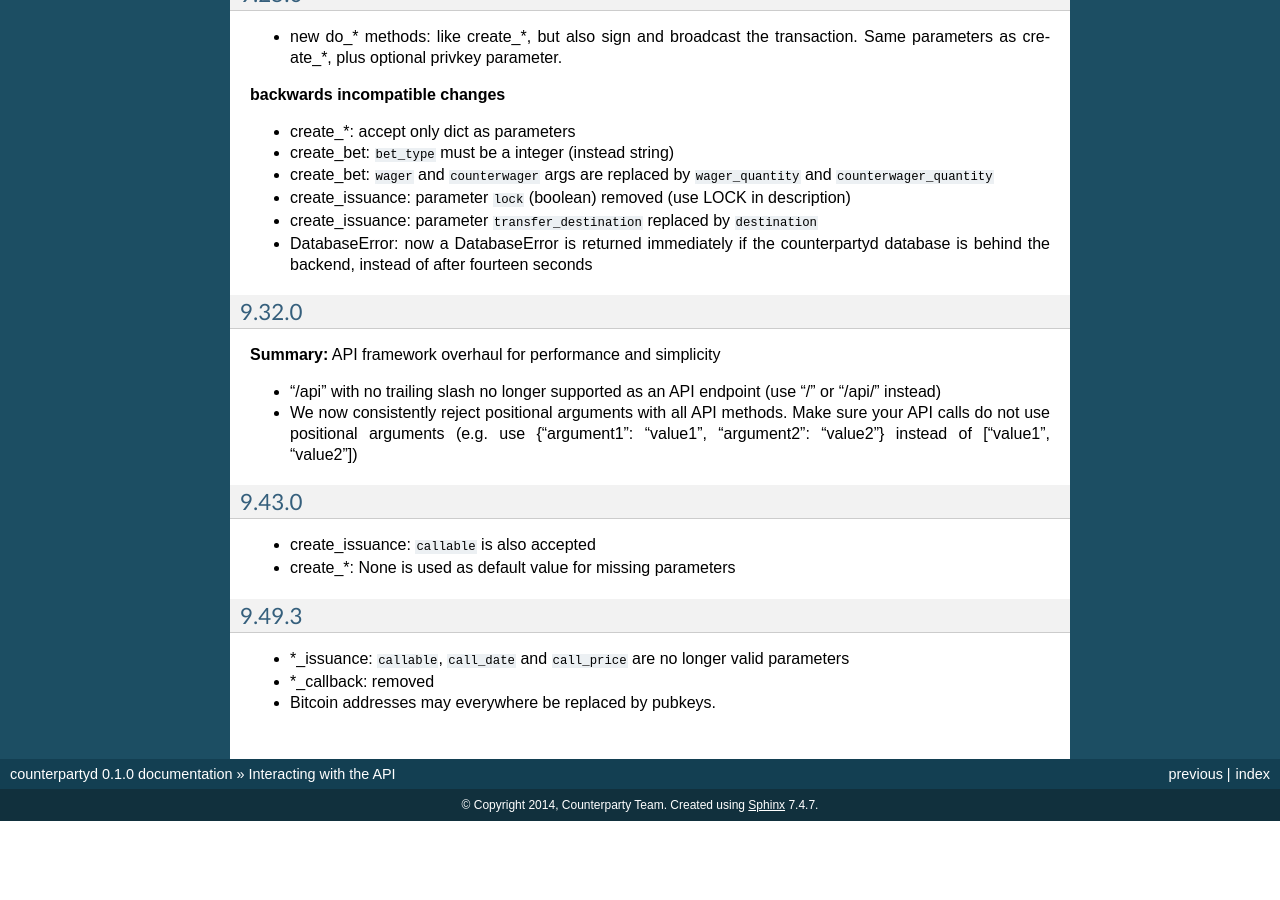
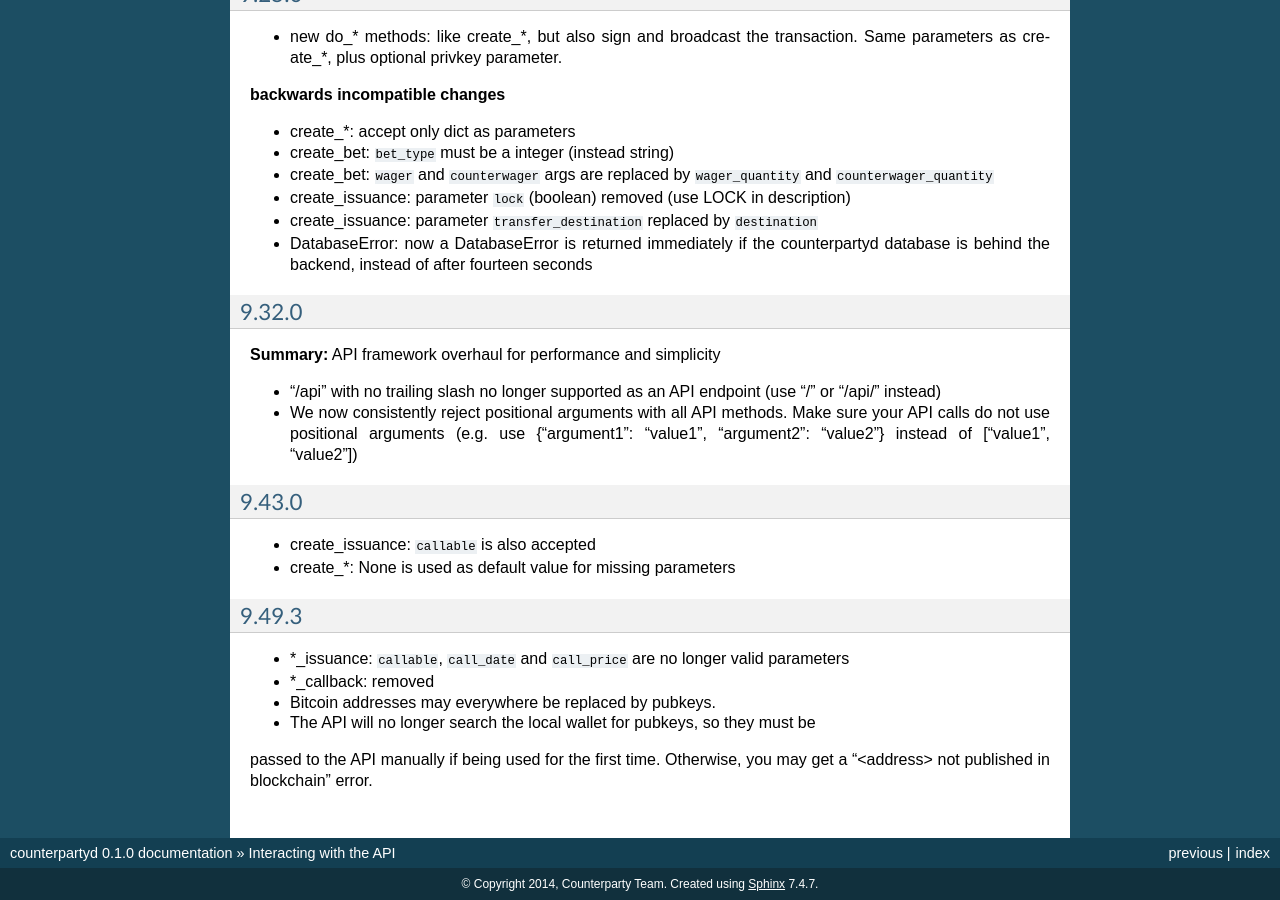
Before and after one commit to CounterpartyXCP/counterparty-core, a Sphinx documentation site: the page built from docs/API.rst, in a window 1280 px wide and 900 px high, scrolled down 26712 px. Built offline with Sphinx 7.4.7, drawn with Linux system fonts in a browser that asks for light colours; before the commit the page ends 27533 px from its top, so only the background shows below that.

Commit message:
Correct API Docs for v9.49.3 Changes

```diff
--- a/docs/API.rst
+++ b/docs/API.rst
@@ -1353,3 +1353,6 @@ This section documents any changes to the ``counterpartyd`` API, for version num
 * \*_issuance: ``callable``, ``call_date`` and ``call_price`` are no longer valid parameters
 * \*_callback: removed
 * Bitcoin addresses may everywhere be replaced by pubkeys.
+* The API will no longer search the local wallet for pubkeys, so they must be
+passed to the API manually if being used for the first time. Otherwise, you may
+get a "<address> not published in blockchain" error.
```
